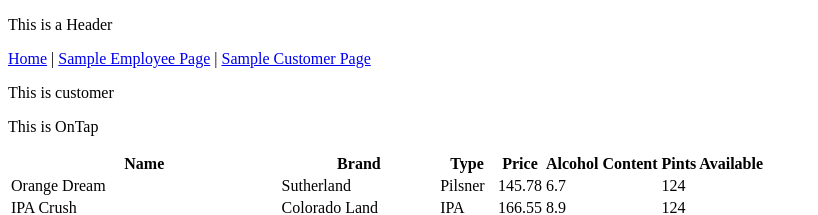
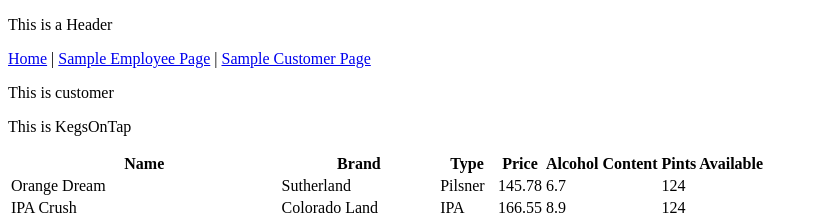
Before and after one commit to jonathansalfen/epicodus-week-14-solo-project, a React (Create React App) app: page /#/customer in a window 1280 px wide. Shown: the top 215 px of the page, without its empty margins (0-818 px from the left). Built offline with nearby package versions, Linux system fonts and the light colour scheme.

Commit message:
add rename KegsOnTap

```diff
--- a/src/components/Customer.jsx
+++ b/src/components/Customer.jsx
@@ -1,11 +1,11 @@
 import React from 'react';
-import OnTap from './OnTap';
+import KegsOnTap from './KegsOnTap';
 
 function Customer() {
   return(
     <div>
       <p>This is customer</p>
-      <OnTap />
+      <KegsOnTap />
     </div>
   );
 }
--- a/src/components/Employee.jsx
+++ b/src/components/Employee.jsx
@@ -1,13 +1,13 @@
 import React from 'react';
 import ChangeKegs from './ChangeKegs';
-import OnTap from './OnTap';
+import KegsOnTap from './KegsOnTap';
 
 function Employee() {
   return(
     <div>
       <p>This is employee</p>
       <ChangeKegs />
-      <OnTap />
+      <KegsOnTap />
     </div>
   );
 }
--- a/src/components/onTap.jsx
+++ b/src/components/KegsOnTap.jsx
@@ -2,7 +2,7 @@ import React from 'react';
 import kegList from '../data/kegList';
 import Keg from './Keg';
 
-function OnTap() {
+function KegsOnTap() {
 
   const styledComponent = {
     fontWeight: 'bold'
@@ -10,7 +10,7 @@ function OnTap() {
 
   return(
     <div>
-      <p>This is OnTap</p>
+      <p>This is KegsOnTap</p>
       <table>
         <tr style={styledComponent}>
           <th>Name</th>
@@ -35,4 +35,4 @@ function OnTap() {
   );
 }
 
-export default OnTap;
+export default KegsOnTap;
--- a/src/components/changeKegs.jsx
+++ b/src/components/changeKegs.jsx
@@ -1,11 +1,27 @@
-import React from 'react';
+// import React from 'react';
+//
+// function ChangeKegs() {
+//   return(
+//     <div>
+//       <p>This is ChangeKegs</p>
+//       <table>
+//         <tr>
+//           <th>Name</th>
+//           <th>Brand</th>
+//           <th>Pints Available</th>
+//         </tr>
+//         {kegList.map((keg, index) =>
+//           <Keg
+//             name={keg.name}
+//             brand={keg.brand}
+//             pintsAvailable={keg.pintsAvailable}
+//           />
+//         )}
+//       </table>
+//     </div>
+//   );
+// }
+//
+// export default ChangeKegs;
 
-function ChangeKegs() {
-  return(
-    <div>
-      <p>This is ChangeKegs</p>
-    </div>
-  );
-}
-
-export default ChangeKegs;
+// Add this component when you get state
```
